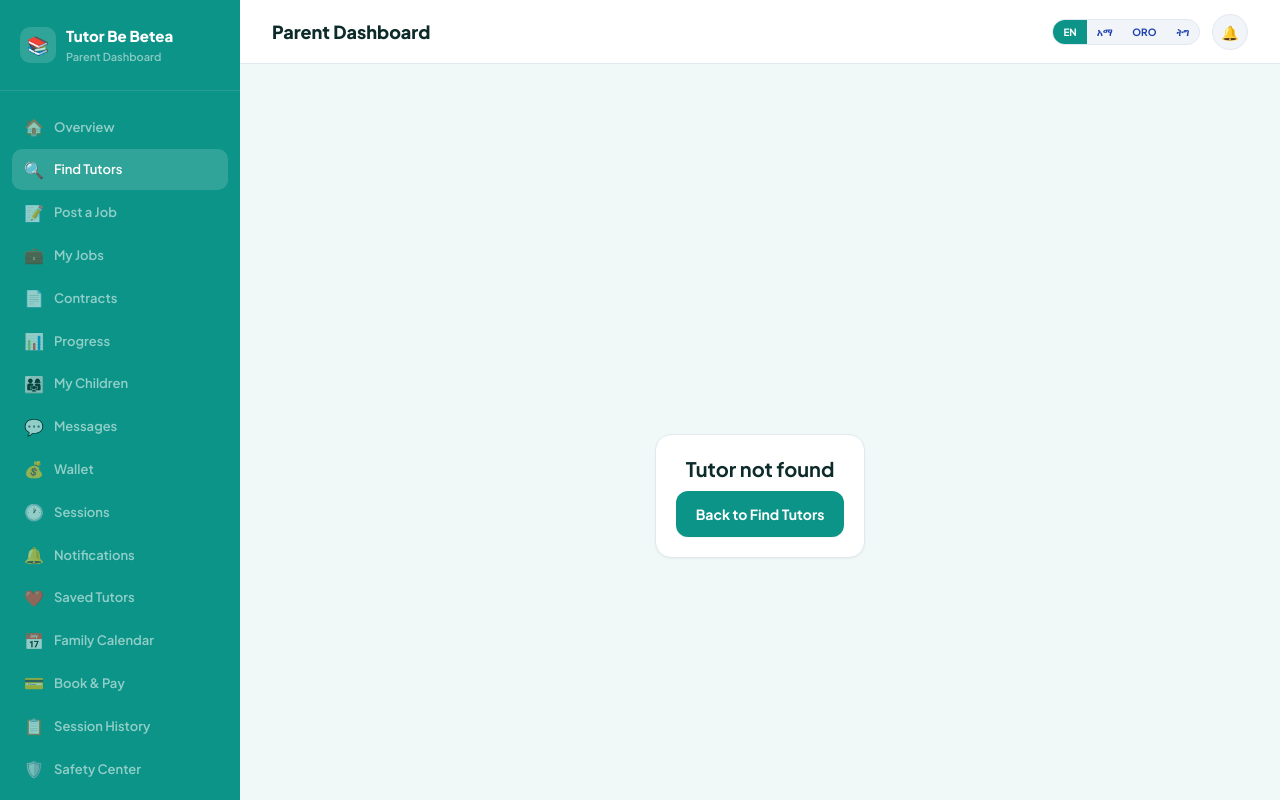
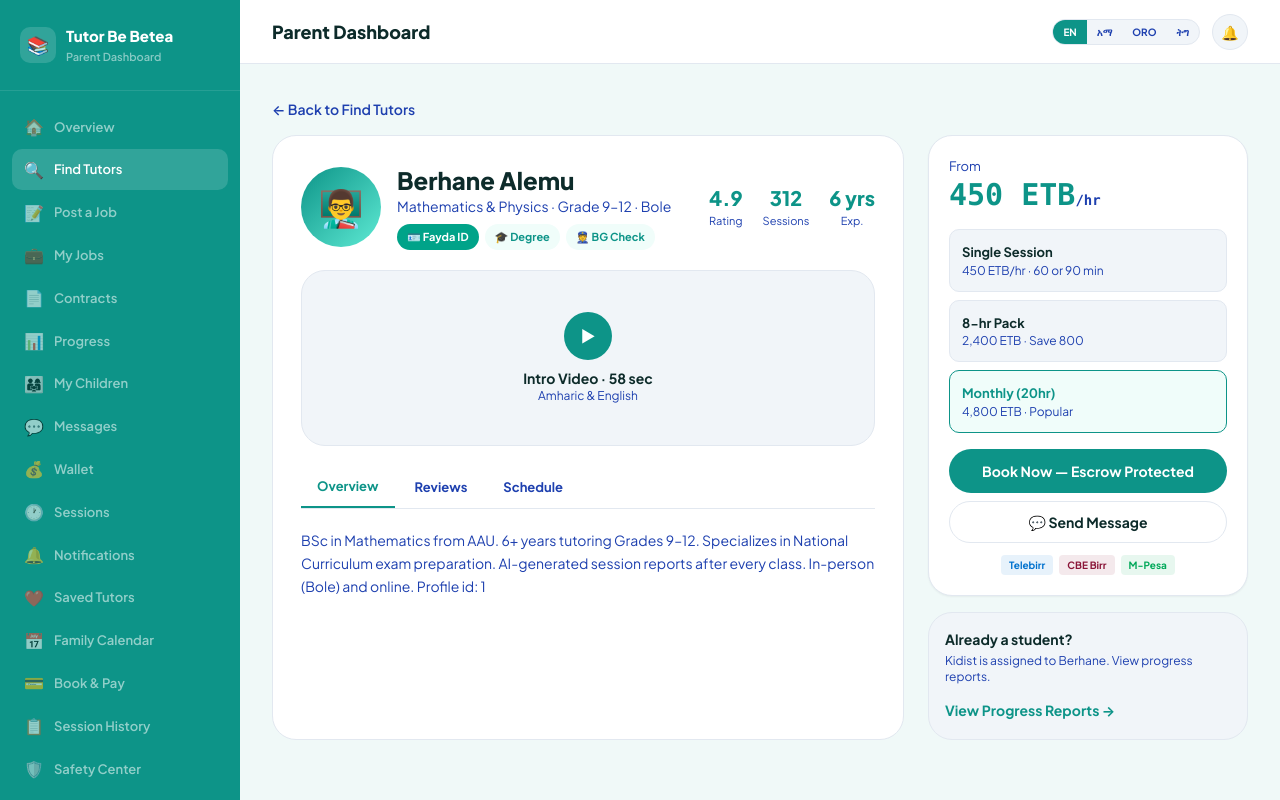
Before and after one commit to Zeordi/tutor-be-betea, a Next.js app in the folder apps/web/: page /parent/tutors/1 in a window 1280 px wide. Shown: the top 800 px of the page. Built offline with nearby package versions, Linux system fonts and the light colour scheme; no server answers; sample sign-in values are in the browser's storage.

Commit message:
Update page.tsx

```diff
--- a/apps/web/app/parent/tutors/[id]/page.tsx
+++ b/apps/web/app/parent/tutors/[id]/page.tsx
@@ -1,117 +1,250 @@
 "use client";
 
-import { useEffect, useState } from "react";
-import { useParams, useRouter } from "next/navigation";
-import { apiFetch } from "@/lib/api";
+import { useState } from "react";
+import Link from "next/link";
+import { useParams } from "next/navigation";
 
-export default function TutorProfilePage() {
-  const { id } = useParams();
-  const router = useRouter();
-  const [tutor, setTutor] = useState<any>(null);
-  const [loading, setLoading] = useState(true);
+const REVIEWS = [
+  {
+    name: "Hana T.",
+    text: "My daughter improved from 65% to 88% in 6 weeks!",
+    stars: 5,
+    child: "Grade 11 Math",
+  },
+  {
+    name: "Abel M.",
+    text: "Always prepared and patient. Highly recommend.",
+    stars: 5,
+    child: "Grade 9 Physics",
+  },
+  {
+    name: "Tigist K.",
+    text: "Very professional with clear explanations.",
+    stars: 4,
+    child: "Grade 10 Math",
+  },
+];
 
-  useEffect(() => {
-    const load = async () => {
-      try {
-        const res = await fetch(
-          `\( {process.env.NEXT_PUBLIC_API_URL}/teachers/ \){id}/public`
-        );
-        const data = await res.json();
-        setTutor(data);
-      } catch {
-        setTutor(null);
-      } finally {
-        setLoading(false);
-      }
-    };
-    load();
-  }, [id]);
+const PACKS = [
+  { label: "Single Session", detail: "450 ETB/hr · 60 or 90 min", popular: false },
+  { label: "8-hr Pack", detail: "2,400 ETB · Save 800", popular: false },
+  { label: "Monthly (20hr)", detail: "4,800 ETB · Popular", popular: true },
+];
 
-  if (loading) {
-    return (
-      <main className="min-h-screen flex items-center justify-center">
-        <p className="text-[var(--secondary)]">Loading profile...</p>
-      </main>
-    );
-  }
-
-  if (!tutor) {
-    return (
-      <main className="min-h-screen flex items-center justify-center">
-        <div className="card text-center">
-          <h2 className="text-xl font-bold mb-2">Tutor not found</h2>
-          <button className="btn btn-primary" onClick={() => router.push("/parent/tutors")}>
-            Back to Find Tutors
-          </button>
-        </div>
-      </main>
-    );
-  }
+export default function ParentTutorProfilePage() {
+  const params = useParams();
+  const id = (params?.id as string) || "1";
+  const [tab, setTab] = useState<"overview" | "reviews" | "schedule">("overview");
+  const [pack, setPack] = useState(2);
 
   return (
-    <main className="min-h-screen bg-[var(--background)]">
-      <section className="container py-10 max-w-4xl">
-        <button
-          onClick={() => router.back()}
-          className="text-sm text-[var(--secondary)] mb-6"
-        >
-          ← Back
-        </button>
+    <div>
+      <Link
+        href="/parent/tutors"
+        className="mb-4 inline-flex text-sm font-semibold text-[var(--secondary)] hover:text-[var(--primary)]"
+      >
+        ← Back to Find Tutors
+      </Link>
 
-        <div className="card">
-          <div className="flex flex-col md:flex-row md:items-start md:justify-between gap-4">
-            <div>
-              <h1 className="text-3xl font-bold mb-2">{tutor.fullName || "Tutor"}</h1>
-              <p className="text-[var(--secondary)]">
-                {(tutor.subjects || []).join(" • ")}
+      <div className="grid gap-6 lg:grid-cols-[1fr_300px] xl:grid-cols-[1fr_320px]">
+        {/* Main */}
+        <div className="rounded-2xl border border-[var(--border)] bg-[var(--card)] p-6 md:p-7">
+          <div className="mb-5 flex flex-col gap-4 md:flex-row md:items-center">
+            <div className="flex h-20 w-20 shrink-0 items-center justify-center rounded-full bg-gradient-to-br from-[var(--primary)] to-teal-300 text-4xl">
+              👨‍🏫
+            </div>
+            <div className="min-w-0 flex-1">
+              <h1 className="text-2xl font-black text-[var(--foreground)]">
+                Berhane Alemu
+              </h1>
+              <p className="mb-2 text-sm text-[var(--secondary)]">
+                Mathematics & Physics · Grade 9–12 · Bole
               </p>
+              <div className="flex flex-wrap gap-1.5">
+                <span className="rounded-full bg-[#00A389] px-2.5 py-1 text-[11px] font-bold text-white">
+                  🪪 Fayda ID
+                </span>
+                <span className="rounded-full bg-teal-50 px-2.5 py-1 text-[11px] font-bold text-[var(--primary)] dark:bg-teal-950/40">
+                  🎓 Degree
+                </span>
+                <span className="rounded-full bg-teal-50 px-2.5 py-1 text-[11px] font-bold text-[var(--primary)] dark:bg-teal-950/40">
+                  👮 BG Check
+                </span>
+              </div>
             </div>
-            <div className="text-right">
-              <div className="text-2xl font-bold text-[var(--primary)]">
-                ETB {tutor.hourlyRate || 0}/hr
-              </div>
-              <div className="text-sm text-[var(--secondary)]">
-                Monthly: ETB {tutor.monthlyRate || 0}
-              </div>
+            <div className="flex gap-5">
+              {[["4.9", "Rating"], ["312", "Sessions"], ["6 yrs", "Exp."]].map(
+                ([v, l]) => (
+                  <div key={l} className="text-center">
+                    <p className="text-xl font-black text-[var(--primary)]">{v}</p>
+                    <p className="text-[11px] text-[var(--secondary)]">{l}</p>
+                  </div>
+                )
+              )}
             </div>
           </div>
 
-          <div className="flex flex-wrap gap-2 mt-5">
-            {tutor.isIdVerified && <span className="badge">🛡️ ID Verified</span>}
-            {tutor.isEduVerified && <span className="badge">🎓 Degree Verified</span>}
-            {tutor.badgeTier && <span className="badge">🏆 {tutor.badgeTier}</span>}
-          </div>
-
-          <div className="mt-6">
-            <h3 className="font-bold mb-2">About</h3>
-            <p className="text-[var(--secondary)] leading-relaxed">
-              {tutor.bio || "This tutor has not added a bio yet."}
-            </p>
-          </div>
-
-          <div className="grid md:grid-cols-3 gap-4 mt-8">
-            <div className="rounded-2xl bg-[var(--surface-2)] p-4">
-              <div className="text-sm text-[var(--secondary)]">Rating</div>
-              <div className="text-xl font-bold">
-                ★ {Number(tutor.rating || 0).toFixed(1)}
+          {/* Video */}
+          <div className="relative mb-5 flex h-44 cursor-pointer items-center justify-center overflow-hidden rounded-xl border border-[var(--border)] bg-[var(--muted)]">
+            <div className="absolute inset-0 bg-gradient-to-br from-[var(--primary)]/10 to-teal-300/10" />
+            <div className="relative text-center">
+              <div className="mx-auto mb-2 flex h-12 w-12 items-center justify-center rounded-full bg-[var(--primary)] text-white">
+                ▶
               </div>
-            </div>
-            <div className="rounded-2xl bg-[var(--surface-2)] p-4">
-              <div className="text-sm text-[var(--secondary)]">Reviews</div>
-              <div className="text-xl font-bold">{tutor.totalReviews || 0}</div>
-            </div>
-            <div className="rounded-2xl bg-[var(--surface-2)] p-4">
-              <div className="text-sm text-[var(--secondary)]">Hours Taught</div>
-              <div className="text-xl font-bold">{tutor.totalHoursTaught || 0}</div>
+              <p className="text-sm font-bold text-[var(--foreground)]">
+                Intro Video · 58 sec
+              </p>
+              <p className="text-xs text-[var(--secondary)]">Amharic & English</p>
             </div>
           </div>
 
-          <div className="mt-8 flex flex-wrap gap-3">
-            <button className="btn btn-primary">Hire Tutor</button>
-            <button className="btn btn-secondary">Send Message</button>
+          <div className="mb-5 flex gap-1 border-b border-[var(--border)]">
+            {(["overview", "reviews", "schedule"] as const).map((t) => (
+              <button
+                key={t}
+                type="button"
+                onClick={() => setTab(t)}
+                className={`px-4 py-2.5 text-[13px] font-bold capitalize ${
+                  tab === t
+                    ? "border-b-2 border-[var(--primary)] text-[var(--primary)]"
+                    : "text-[var(--secondary)]"
+                }`}
+              >
+                {t}
+              </button>
+            ))}
           </div>
+
+          {tab === "overview" && (
+            <p className="text-sm leading-relaxed text-[var(--secondary)]">
+              BSc in Mathematics from AAU. 6+ years tutoring Grades 9–12. Specializes
+              in National Curriculum exam preparation. AI-generated session reports after
+              every class. In-person (Bole) and online. Profile id: {id}
+            </p>
+          )}
+
+          {tab === "reviews" && (
+            <div className="space-y-4">
+              {REVIEWS.map((r) => (
+                <div
+                  key={r.name}
+                  className="border-b border-[var(--border)] pb-4 last:border-0"
+                >
+                  <p className="text-sm text-amber-500">{"★".repeat(r.stars)}</p>
+                  <p className="mt-1 text-sm font-bold text-[var(--foreground)]">
+                    {r.name}{" "}
+                    <span className="font-normal text-[var(--secondary)]">
+                      · {r.child}
+                    </span>
+                  </p>
+                  <p className="mt-1 text-sm text-[var(--secondary)]">{r.text}</p>
+                </div>
+              ))}
+            </div>
+          )}
+
+          {tab === "schedule" && (
+            <div className="grid grid-cols-4 gap-2 sm:grid-cols-7">
+              {["Mon", "Tue", "Wed", "Thu", "Fri", "Sat", "Sun"].map((d, di) => (
+                <div key={d}>
+                  <p className="mb-1.5 text-center text-[11px] font-bold text-[var(--secondary)]">
+                    {d}
+                  </p>
+                  {["9AM", "10AM", "11AM", "2PM", "3PM"].map((s, si) => {
+                    const av = [0, 2, 4].includes(di) && [0, 1, 3].includes(si);
+                    return (
+                      <div
+                        key={s}
+                        className={`mb-1 rounded-md py-1 text-center text-[9px] font-semibold ${
+                          av
+                            ? "bg-teal-50 text-[var(--primary)] dark:bg-teal-950/40"
+                            : "bg-[var(--muted)] text-[var(--border)]"
+                        }`}
+                      >
+                        {av ? s : "–"}
+                      </div>
+                    );
+                  })}
+                </div>
+              ))}
+            </div>
+          )}
         </div>
-      </section>
-    </main>
+
+        {/* Sticky booking */}
+        <aside className="space-y-4 lg:sticky lg:top-6 lg:self-start">
+          <div className="rounded-2xl border border-[var(--border)] bg-[var(--card)] p-5 shadow-sm">
+            <p className="text-[13px] text-[var(--secondary)]">From</p>
+            <p className="mb-4 font-mono text-3xl font-black text-[var(--primary)]">
+              450 ETB<span className="text-sm font-semibold text-[var(--secondary)]">/hr</span>
+            </p>
+            <div className="mb-4 space-y-2">
+              {PACKS.map((p, i) => (
+                <button
+                  key={p.label}
+                  type="button"
+                  onClick={() => setPack(i)}
+                  className={`w-full rounded-[10px] border p-3 text-left ${
+                    pack === i
+                      ? "border-[var(--primary)] bg-teal-50 dark:bg-teal-950/30"
+                      : "border-[var(--border)] bg-[var(--muted)]"
+                  }`}
+                >
+                  <p
+                    className={`text-[13px] font-bold ${
+                      pack === i ? "text-[var(--primary)]" : "text-[var(--foreground)]"
+                    }`}
+                  >
+                    {p.label}
+                  </p>
+                  <p className="text-xs text-[var(--secondary)]">{p.detail}</p>
+                </button>
+              ))}
+            </div>
+            <Link
+              href="/parent/checkout"
+              className="mb-2 flex w-full items-center justify-center rounded-xl bg-[var(--primary)] py-3 text-sm font-bold text-white"
+            >
+              Book Now — Escrow Protected
+            </Link>
+            <Link
+              href={`/parent/chat/${id}`}
+              className="mb-3 flex w-full items-center justify-center rounded-xl border border-[var(--border)] py-2.5 text-sm font-bold text-[var(--foreground)]"
+            >
+              💬 Send Message
+            </Link>
+            <div className="flex flex-wrap justify-center gap-1.5">
+              {["Telebirr", "CBE Birr", "M-Pesa"].map((p, i) => (
+                <span
+                  key={p}
+                  className="rounded px-2 py-0.5 text-[10px] font-bold"
+                  style={{
+                    background: ["#0072CE18", "#8A153818", "#00A85918"][i],
+                    color: ["#0072CE", "#8A1538", "#00A859"][i],
+                  }}
+                >
+                  {p}
+                </span>
+              ))}
+            </div>
+          </div>
+
+          <div className="rounded-2xl border border-[var(--border)] bg-[var(--muted)] p-4">
+            <p className="mb-1 text-sm font-bold text-[var(--foreground)]">
+              Already a student?
+            </p>
+            <p className="mb-3 text-xs text-[var(--secondary)]">
+              Kidist is assigned to Berhane. View progress reports.
+            </p>
+            <Link
+              href="/parent/progress"
+              className="text-sm font-bold text-[var(--primary)]"
+            >
+              View Progress Reports →
+            </Link>
+          </div>
+        </aside>
+      </div>
+    </div>
   );
 }
```
